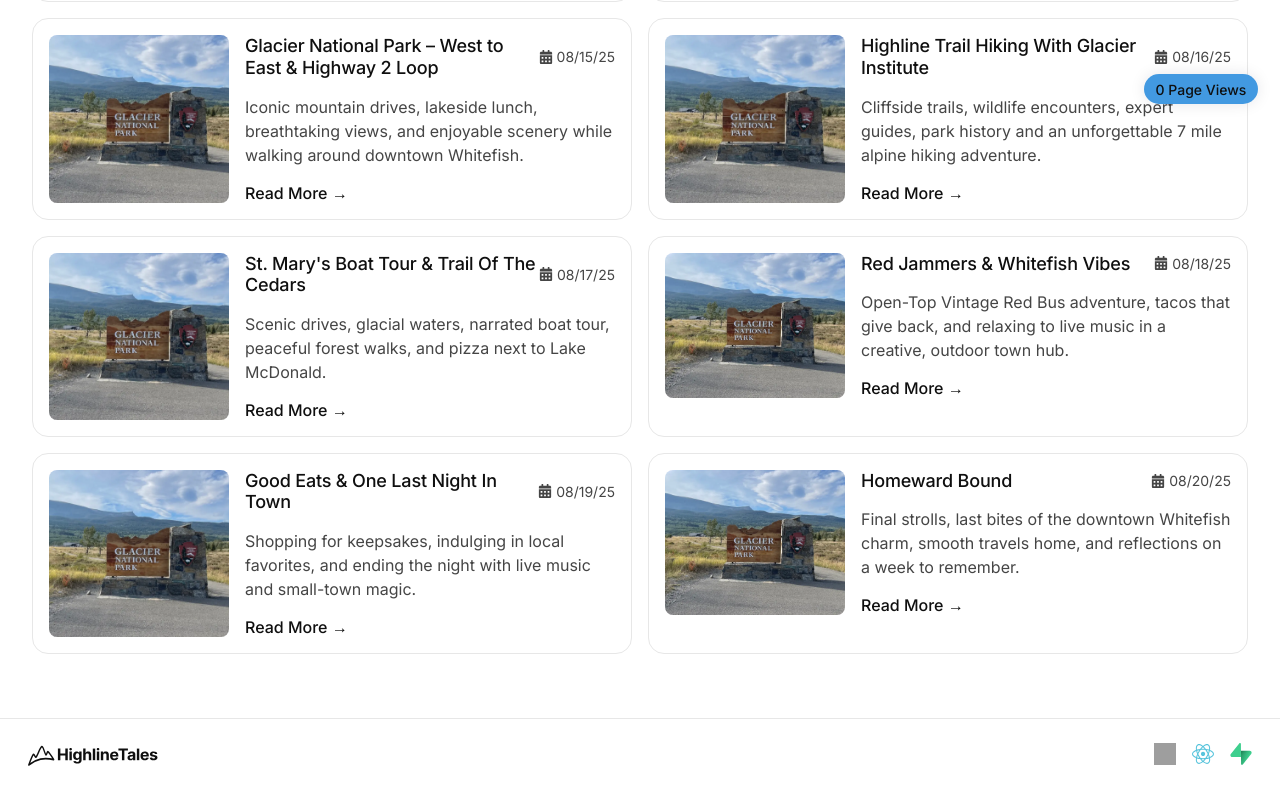
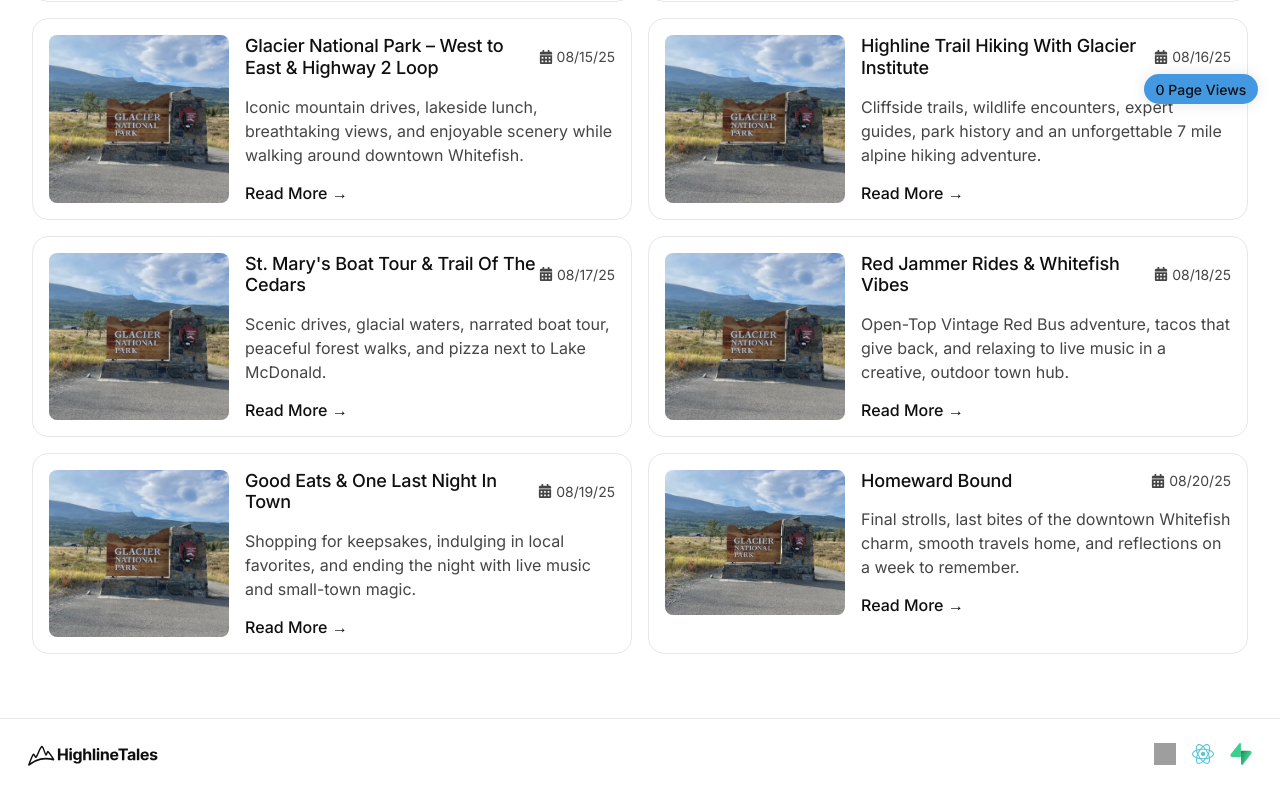
Before and after one commit to Timbaines/highline-tales, a React (Vite) app: page /blog in a window 1280 px wide. Shown: the part 674-1467 px from the top of the page. Built offline with nearby package versions, Linux system fonts and the light colour scheme; no server answers; grey boxes are pictures that could not be loaded.

Commit message:
chore: update blog title in `blogData.js` for improved clarity and specificity

```diff
--- a/src/data/blogData.js
+++ b/src/data/blogData.js
@@ -126,7 +126,7 @@ export const blogData = [
     },
     {
         id: 6,
-        title: "Red Jammers & Whitefish Vibes",
+        title: "Red Jammer Rides & Whitefish Vibes",
         subtitle: "TRIP PLANNING",
         author: "Sarah & Tim Baines",
         date: "08/18/25",
```
